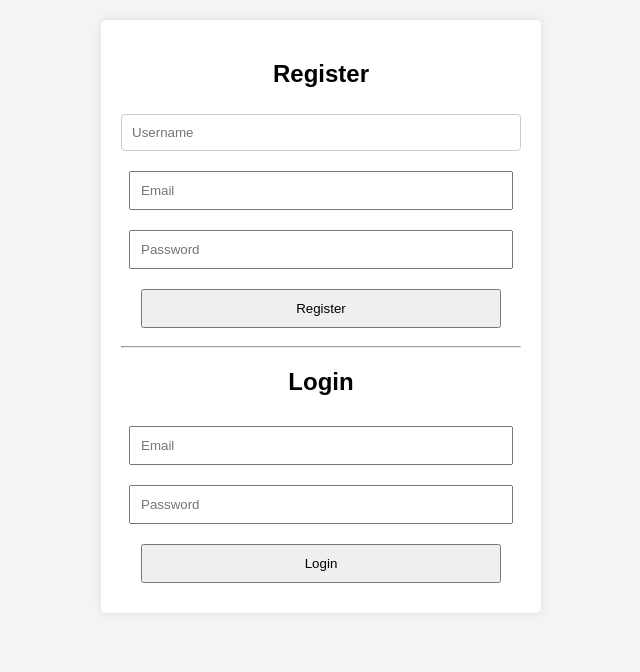
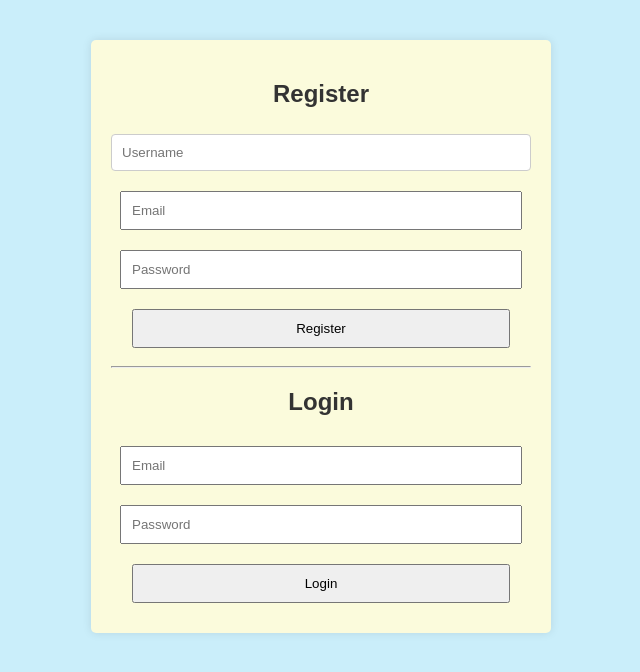
Before and after one commit to CsillaCsejtei/Tech-Blog, a website: page public/index.htm in a window 1280 px wide. Shown: the whole page, without its empty margins (319-959 px from the left). Drawn offline with Linux system fonts and the light colour scheme.

Commit message:
Added style to the form

```diff
--- a/public/assets/style.css
+++ b/public/assets/style.css
@@ -1,15 +1,16 @@
 body {
     font-family: Arial, sans-serif;
-    background-color: #f4f4f4;
+    background-color: rgb(202, 238, 250);
     text-align: center;
     margin: 0;
-    padding: 20px;
+    padding: 40px 20px;
+    color: #333;
 }
 
 .container {
-    max-width: 400px;
+    max-width: 420px;
     margin: auto;
-    background: white;
+    background: rgb(251, 251, 220);
     padding: 20px;
     border-radius: 5px;
     box-shadow: 0 0 10px rgba(0, 0, 0, 0.1);
@@ -35,7 +36,7 @@ textarea {
 
 input[type="submit"] {
     border: none;
-    background: #4aaaa5;
+    background: #adf6f2;
     padding: 12px 20px;
     border-radius: 4px;
     cursor: pointer;
```
